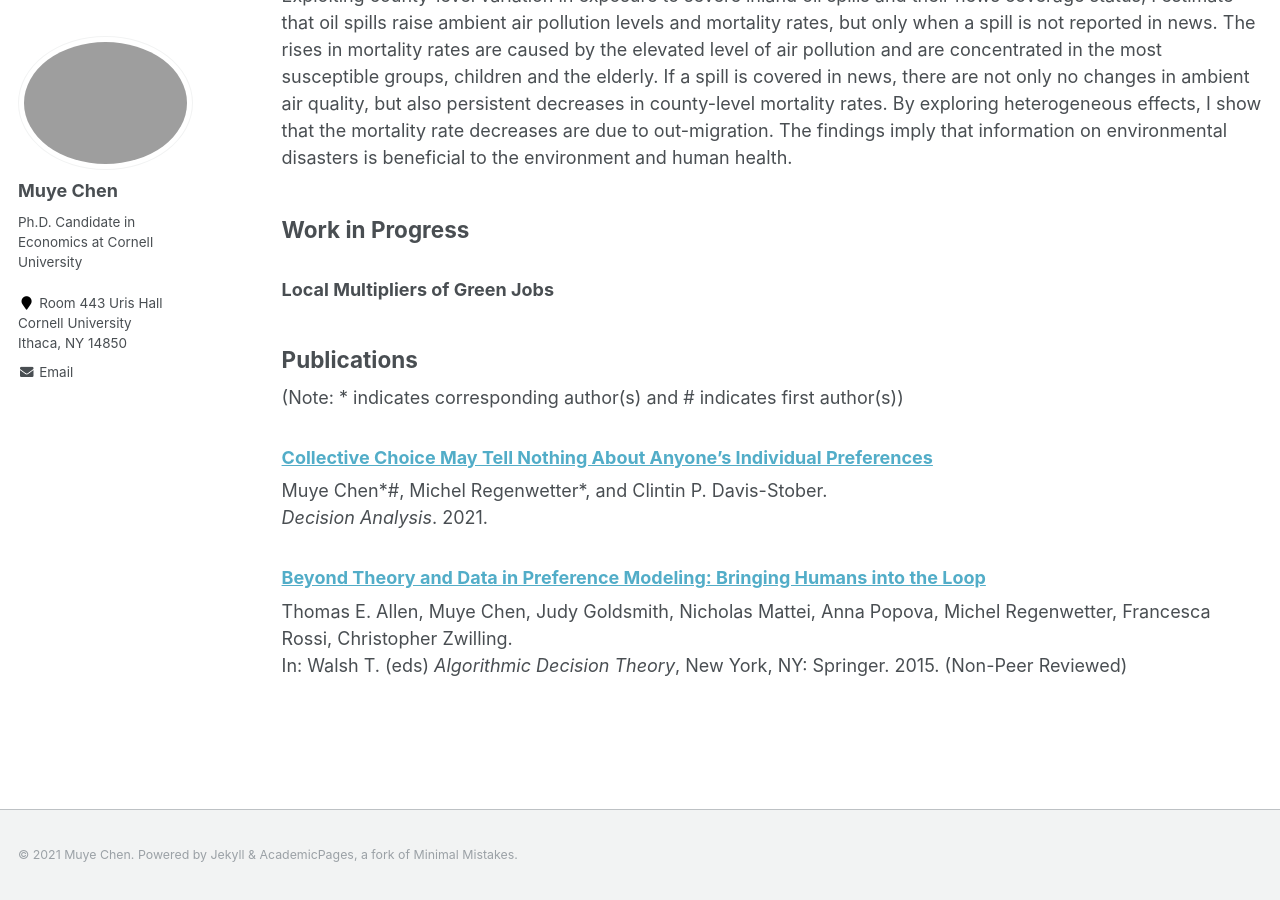
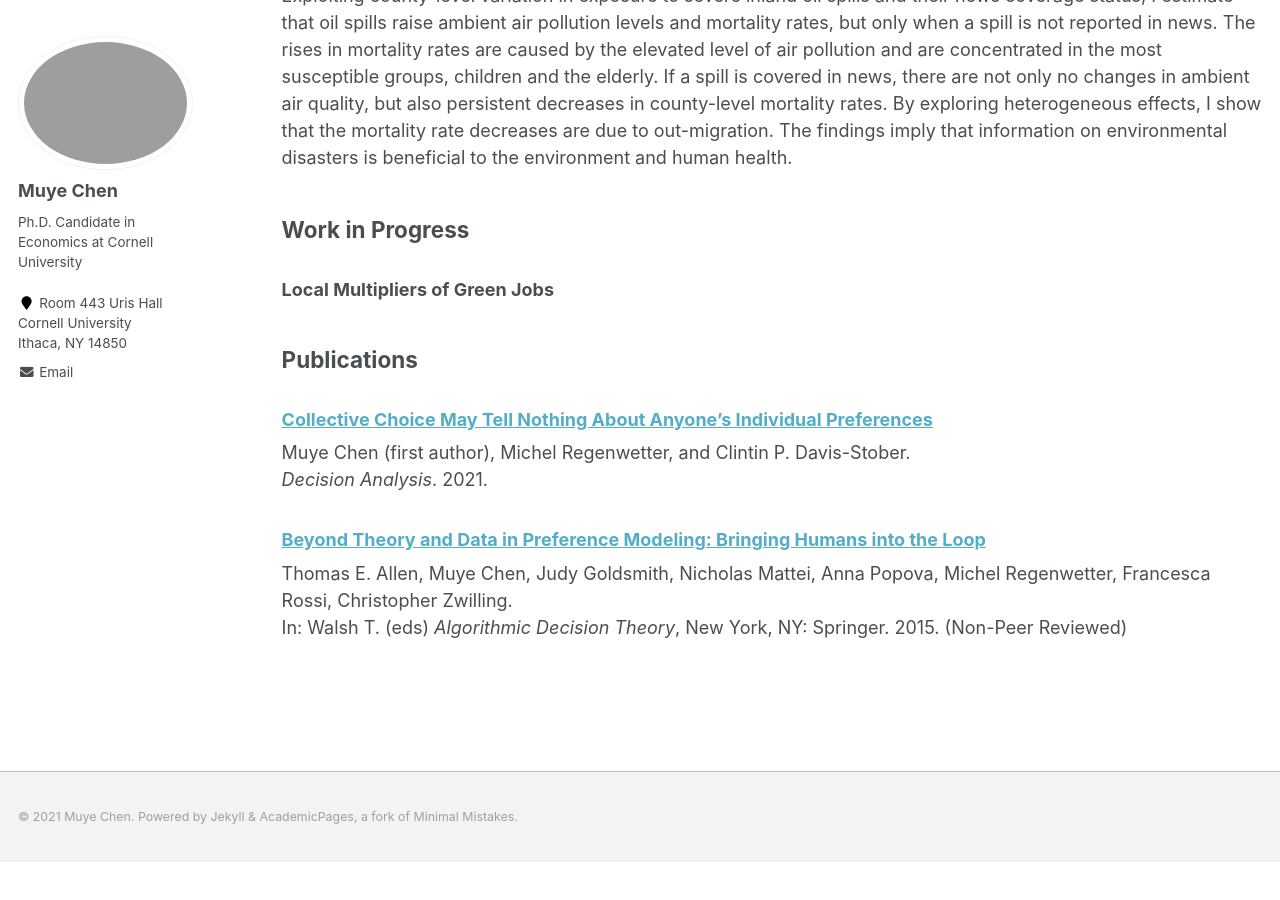
Before and after one commit to muyechenecon/muyechenecon.github.io, a Jekyll site: the page built from _pages/research.md, in a window 1280 px wide and 900 px high, scrolled down 715 px. Built offline with Jekyll 4.4.1, drawn with Linux system fonts in a browser that asks for light colours; after the commit the page ends 1577 px from its top, so only the background shows below that.

Commit message:
Update research.md

```diff
--- a/_pages/research.md
+++ b/_pages/research.md
@@ -30,9 +30,8 @@ Revise & resubmit, <i> American Economic Journal: Economic Policy </i> </p> </di
 
 <p id="1.5-spaced" style="line-height: 150%;">
 <h2> Publications </h2>
-(Note: * indicates corresponding author(s) and # indicates first author(s))
 
-<div><a href="https://pubsonline.informs.org/doi/abs/10.1287/deca.2020.0417"><h3>Collective Choice May Tell Nothing About Anyone’s Individual Preferences</h3></a> Muye Chen*#, Michel Regenwetter*, and Clintin P. Davis-Stober.<br> <i>Decision Analysis</i>. 2021.</div>
+<div><a href="https://pubsonline.informs.org/doi/abs/10.1287/deca.2020.0417"><h3>Collective Choice May Tell Nothing About Anyone’s Individual Preferences</h3></a> Muye Chen (first author), Michel Regenwetter, and Clintin P. Davis-Stober.<br> <i>Decision Analysis</i>. 2021.</div>
 
  <div><a href="https://link.springer.com/chapter/10.1007/978-3-319-23114-3_1"><h3>Beyond Theory and Data in Preference Modeling: Bringing Humans into the Loop</h3></a>Thomas E. Allen, Muye Chen, Judy Goldsmith, Nicholas Mattei, Anna Popova, Michel Regenwetter, Francesca Rossi, Christopher Zwilling.<br> In: Walsh T. (eds) <i>Algorithmic Decision Theory</i>, New York, NY: Springer. 2015. (Non-Peer Reviewed) </div>
 </p>
```
